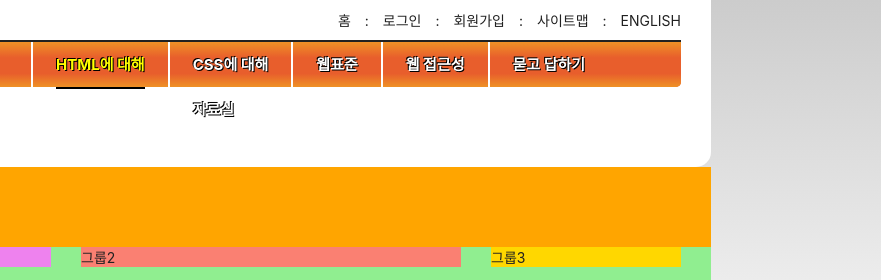
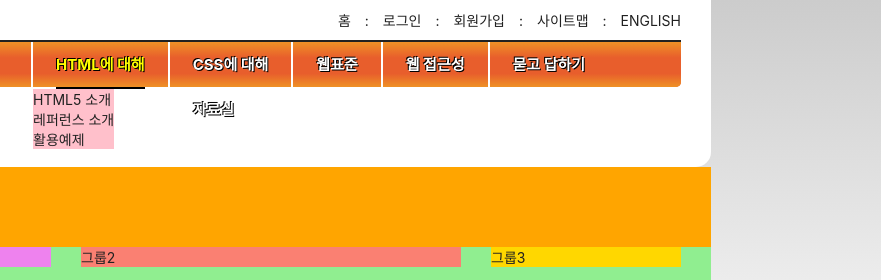
Before and after one commit to leejh4197/HTML5, a plain HTML site: page index.html in a window 1280 px wide. Shown: the top 280 px of the page, 399-1280 px from the left. Drawn offline with Linux system fonts and the light colour scheme; a web font is replaced by a local one.

Commit message:
position활용

```diff
--- a/styles/style.css
+++ b/styles/style.css
@@ -148,6 +148,9 @@ body {
   position: absolute;
   display: none;
 }
+.is-active .sub-menu{
+  display: block;
+}
 
 /* 비주얼 */
 .visual {
```
